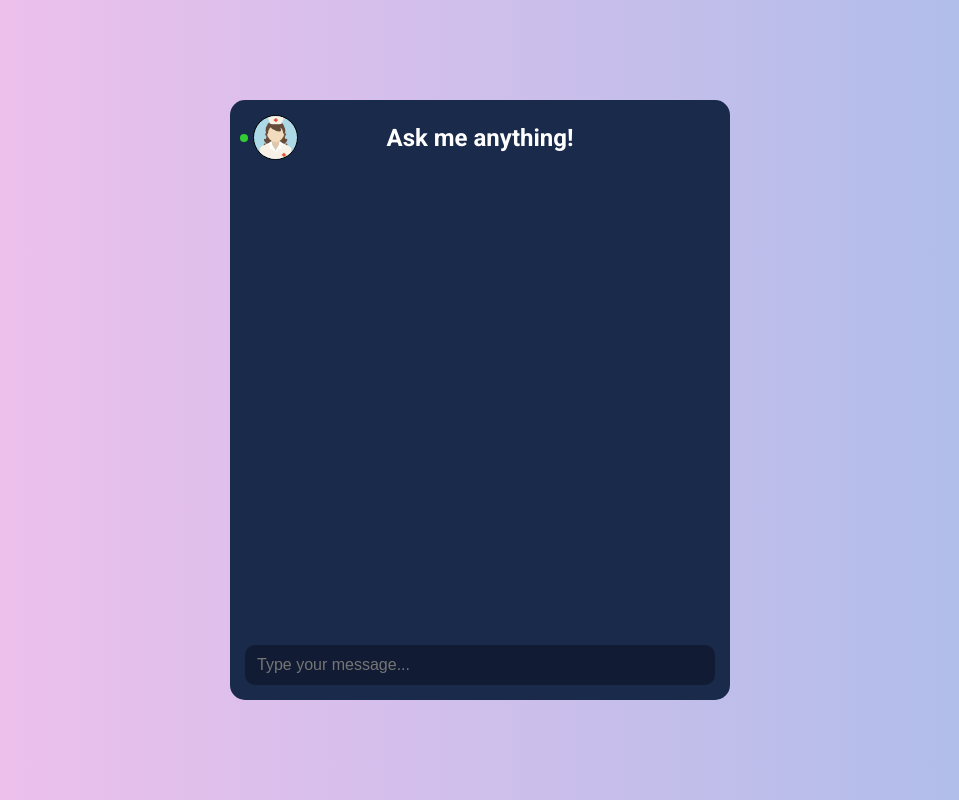
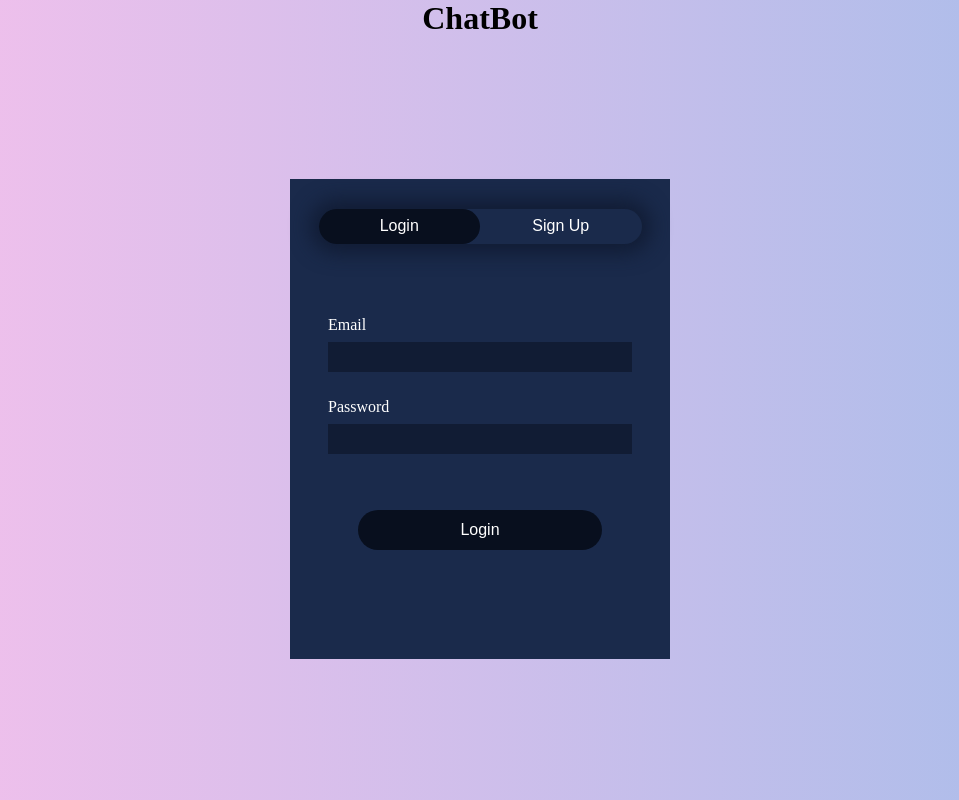
Before and after one commit to VitoCodeleone/RAG-Chatbot, a Flask app: page / in a window 1280 px wide. Shown: the whole page, without its empty margins (160-1119 px from the left). Run offline with Flask 3, Linux system fonts and the light colour scheme.

Commit message:
added login and signup page

```diff
--- a/app.py
+++ b/app.py
@@ -6,6 +6,7 @@ from langchain_core.output_parsers import StrOutputParser
 from langchain_core.runnables import RunnablePassthrough
 from dotenv import load_dotenv
 from src.prompt import *
+from src.forms import *
 import os
 
 app = Flask(__name__)
@@ -14,6 +15,8 @@ load_dotenv()
 PINECONE_API_KEY = os.getenv('PINECONE_API_KEY')
 HF_TOKEN = os.getenv('HF_TOKEN')
 HUGGINGFACEHUB_API_TOKEN = os.getenv('HUGGINGFACEHUB_API_TOKEN')
+
+app.config["SECRET_KEY"] = os.getenv('SECRET_KEY')
 
 embedding = download_hf_embeddings()
 
@@ -36,10 +39,12 @@ rag_chain = (
     | StrOutputParser()
 )
 
-@app.route("/")
-@app.route("/home")
+@app.route("/", methods=['GET', 'POST'])
+@app.route("/home", methods=['GET', 'POST'])
 def home():
-    return render_template("chat.html", title="Chatbot")
+    login = LoginForm()
+    signup = SignUpForm()
+    return render_template("home.html", title="Home", login=login, signup=signup), 200
 
 @app.route("/get", methods=["GET", "POST"])
 def chat():
@@ -47,7 +52,7 @@ def chat():
         msg = request.get_json()
         input = msg["msg"]
         result = ''.join(rag_chain.stream(input))
-        return str(result)
+        return str(result), 200
     except:
         return 'ServerError: Please try again later'
 
--- /dev/null
+++ b/src/forms.py
@@ -0,0 +1,14 @@
+from wtforms import EmailField, PasswordField, SubmitField
+from wtforms.validators import DataRequired, Length, EqualTo
+from flask_wtf import FlaskForm
+
+class LoginForm(FlaskForm):
+    email = EmailField("Email", validators=[DataRequired()])
+    password = PasswordField("Password", validators=[DataRequired(), Length(8, 30)])
+    submit = SubmitField("Login")
+
+class SignUpForm(FlaskForm):
+    email = EmailField("Email", validators=[DataRequired()])
+    password = PasswordField("Password", validators=[DataRequired(), Length(8, 30)])
+    confirm_password = PasswordField("Confirm Password", validators=[DataRequired(), Length(8, 30), EqualTo("password")])
+    submit = SubmitField("Sign Up")
--- a/src/prompt.py
+++ b/src/prompt.py
@@ -1,3 +1,11 @@
-from langchain import hub
+from langchain_core.prompts import PromptTemplate
 
-prompt = hub.pull("rlm/rag-prompt")
+prompt_qn = '''You are an assistant for question-answering tasks. Use the following pieces of retrieved context to answer the question. If you don't know the answer, just say that you don't know. Use three sentences maximum and keep the answer concise.
+
+Question: {question}
+
+Context: {context}
+
+Answer:'''
+
+prompt = PromptTemplate.from_template(prompt_qn)
--- a/static/style.css
+++ b/static/style.css
@@ -10,9 +10,123 @@ body {
   background: linear-gradient(to right, #f7c0ec, #a7bdea);
   width: 100%;
   height: 100vh;
+}
+/* start of home.html */
+.home-container {
+  width: 100%;
+  height: 100vh;
+  display: flex;
+  flex-direction: column;
+}
+
+header {
+  width: 100%;
+  display: flex;
+  justify-content: center;
+}
+
+main {
   display: flex;
   align-items: center;
   justify-content: center;
+  width: 100%;
+  height: 100%;
+}
+
+.form-container {
+  background-color: #1a2a4b;
+  width: 380px;
+  height: 480px;
+  display: flex;
+  flex-direction: column;
+  align-items: center;
+}
+
+.button-box {
+  display: grid;
+  grid-template-columns: 1fr 1fr;
+  border-radius: 20px;
+  box-shadow: 0 0 20px 9px #111c34;
+  width: 85%;
+  min-height: 35px;
+  margin: 30px auto;
+}
+
+.toggle-btn {
+  font-size: 1rem;
+  border: none;
+  background: transparent;
+  color: white;
+  cursor: pointer;
+  width: 100%;
+  height: 100%;
+  outline: none;
+  user-select: none;
+  transition: 0.5s;
+}
+
+.current-btn {
+  background-color: #080f1e;
+  border-radius: 20px;
+}
+
+.form-box {
+  height: 100%;
+  width: 80%;
+  margin: 18px auto;
+  display: flex;
+  align-items: center;
+  padding-bottom: 40px;
+}
+
+.form-element {
+  display: flex;
+  width: 100%;
+  flex-direction: column;
+  transition: 2s;
+}
+
+.form-label {
+  display: block;
+  width: 100%;
+  color: white;
+}
+
+.form-field {
+  margin: 8px 0;
+  display: block;
+  width: 100%;
+  height: 30px;
+  background-color: #111c34;
+  color: white;
+  outline: none;
+  border: none;
+  padding: 8px;
+}
+
+.submit-btn {
+  margin-top: 30px;
+  font-size: 1rem;
+  width: 80%;
+  height: 40px;
+  border-radius: 30px;
+  align-self: center;
+  background-color: #080f1e;
+  cursor: pointer;
+}
+
+.no-display {
+  display: none;
+}
+
+/* start of chat.html */
+
+.chat-container {
+  display: flex;
+  align-items: center;
+  justify-content: center;
+  width: 100%;
+  height: 100vh;
 }
 
 .container {
--- a/templates/chat.html
+++ b/templates/chat.html
@@ -5,9 +5,10 @@
     <meta name="viewport" content="width=device-width, initial-scale=1.0" />
     <!-- Link to the external CSS file -->
     <link rel="stylesheet" href="{{url_for('static', filename='style.css')}}" />
-    <title>Medical Chatbot</title>
+    <title>{{ title }}</title>
   </head>
   <body>
+    <div class="chat-container">
       <div class="container">
         <div class="infobar">
           <p></p>
@@ -28,6 +29,7 @@
               autocomplete="off"
             />
           </form>
+        </div>
       </div>
     </div>
 
--- /dev/null
+++ b/templates/home.html
@@ -0,0 +1,105 @@
+<!DOCTYPE html>
+<html lang="en">
+  <head>
+    <meta charset="UTF-8" />
+    <meta name="viewport" content="width=device-width, initial-scale=1.0" />
+    <link rel="stylesheet" href="../static/style.css" />
+    <title>{{ title }}</title>
+  </head>
+  <body>
+    <div class="home-container">
+      <header>
+        <h1>ChatBot</h1>
+      </header>
+
+      <main>
+        <div class="form-container">
+          <div class="button-box">
+            <button
+              type="button"
+              class="toggle-btn current-btn"
+              id="login-btn"
+              onclick="login()"
+            >
+              Login
+            </button>
+            <button
+              type="button"
+              class="toggle-btn"
+              id="signup-btn"
+              onclick="signup()"
+            >
+              Sign Up
+            </button>
+          </div>
+
+          <div class="form-box">
+            <form action="" class="form-element" id="login-form">
+              {{ login.hidden_tag() }}
+              <div class="email">
+                {{ login.email.label(class="form-label") }} {{
+                login.email(class="form-field") }}
+              </div>
+              <br />
+              <div class="form-element">
+                {{ login.password.label(class="form-label") }} {{
+                login.password(class="form-field") }}
+              </div>
+              <br />
+              <div class="form-element">
+                {{ login.submit(class="form-field submit-btn") }}
+              </div>
+              <br />
+            </form>
+
+            <form action="" class="form-element no-display" id="signup-form">
+              {{ signup.hidden_tag() }}
+              <div class="email">
+                {{ signup.email.label(class="form-label") }} {{
+                signup.email(class="form-field") }}
+              </div>
+              <br />
+              <div class="form-element">
+                {{ signup.password.label(class="form-label") }} {{
+                signup.password(class="form-field") }}
+              </div>
+              <br />
+              <div class="form-element">
+                {{ signup.confirm_password.label(class="form-label") }} {{
+                signup.confirm_password(class="form-field") }}
+              </div>
+              <div class="form-element">
+                {{ signup.submit(class="form-field submit-btn") }}
+              </div>
+              <br />
+            </form>
+          </div>
+        </div>
+      </main>
+    </div>
+
+    <script>
+      const loginForm = document.querySelector("#login-form");
+      const signupForm = document.querySelector("#signup-form");
+
+      const loginBtn = document.querySelector("#login-btn");
+      const signupBtn = document.querySelector("#signup-btn");
+
+      function login() {
+        loginForm.classList.remove("no-display");
+        signupForm.classList.add("no-display");
+
+        loginBtn.classList.add("current-btn");
+        signupBtn.classList.remove("current-btn");
+      }
+
+      function signup() {
+        loginForm.classList.add("no-display");
+        signupForm.classList.remove("no-display");
+
+        loginBtn.classList.remove("current-btn");
+        signupBtn.classList.add("current-btn");
+      }
+    </script>
+  </body>
+</html>
```
Also changed, not shown: 1 other file. Lines whose indentation alone changed are shown as unchanged.
